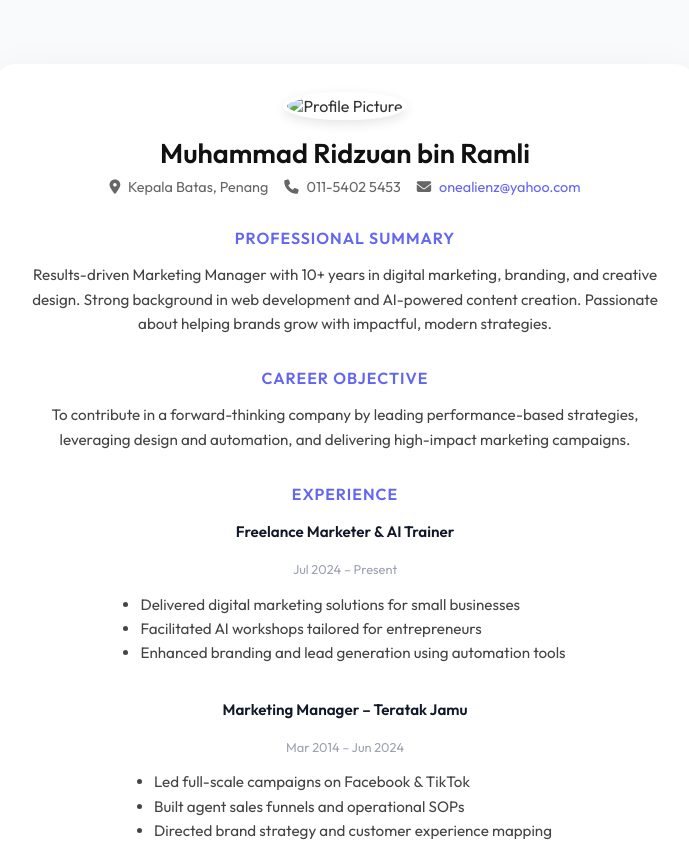
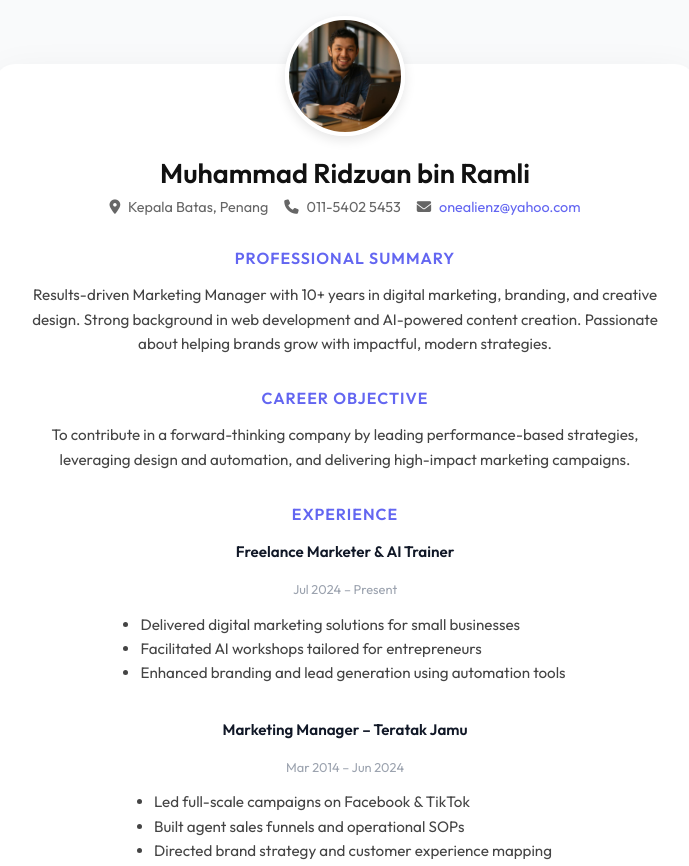
Before and after one commit to onealienz/resume, a plain HTML site: page index.htm in a window 1280 px wide. Shown: the top 866 px of the page, without its empty margins (295-984 px from the left). Drawn offline with Linux system fonts and the light colour scheme.

Commit message:
Update index.htm

```diff
--- a/index.htm
+++ b/index.htm
@@ -132,7 +132,7 @@
 </head>
 <body>
   <div class="container">
-    <img src="refs/heads/main/IMG_9618.PNG" alt="Profile Picture" class="profile-pic" id="profile">
+    <img src="IMG_9618.PNG" alt="Profile Picture" class="profile-pic" id="profile">
     <h1>Muhammad Ridzuan bin Ramli</h1>
     <div class="contact">
       <span><i class="fas fa-map-marker-alt"></i> Kepala Batas, Penang</span>
```
